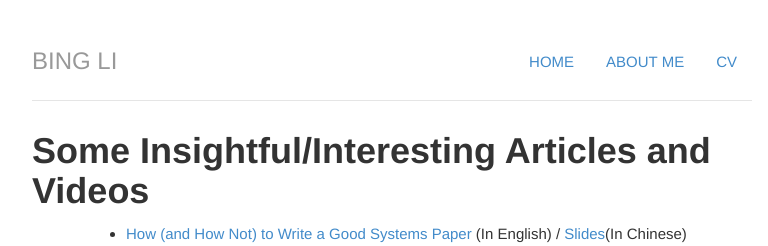
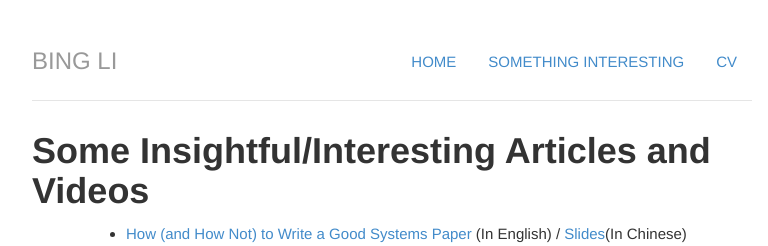
Before and after one commit to libingict/libingict.github.io, a Jekyll site: the page built from about/index.html, in a window 1280 px wide. Shown: the top 246 px of the page, without its empty margins (248-1016 px from the left). Built offline with Jekyll 4.4.1, drawn with Linux system fonts in a browser that asks for light colours; nearby versions of some CDN libraries; library files that are not in the unit come from our copies; a script that is not in the unit is left out.

Commit message:
Update default.html

```diff
--- a/_layouts/default.html
+++ b/_layouts/default.html
@@ -23,7 +23,7 @@
 			<div class="header">
 		    	<ul class="nav nav-pills pull-right">
 		        		<li><a href="/" title = "Home">Home</a></li>
-			        	<li><a href="/about">About Me</a></li>
+			        	<li><a href="/about">Something Interesting</a></li>
 		        		<li><a href="/cv">CV</a></li>
 		        		<!-- <li><a href="/blog">Blog</a></li> -->
 		    	</ul>
```
